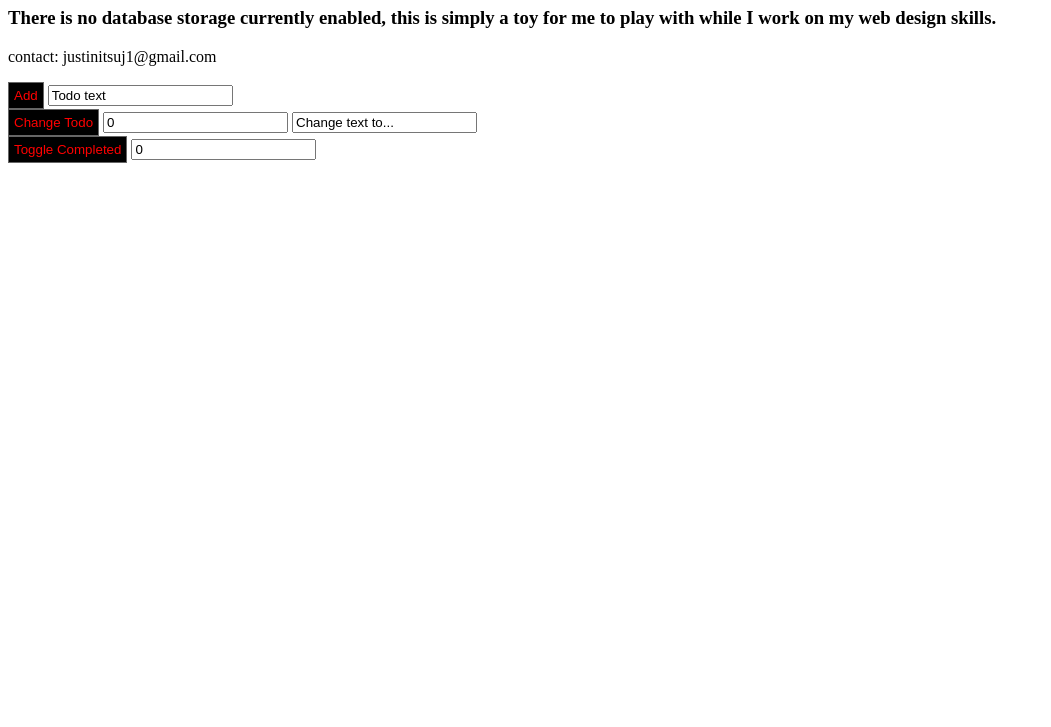
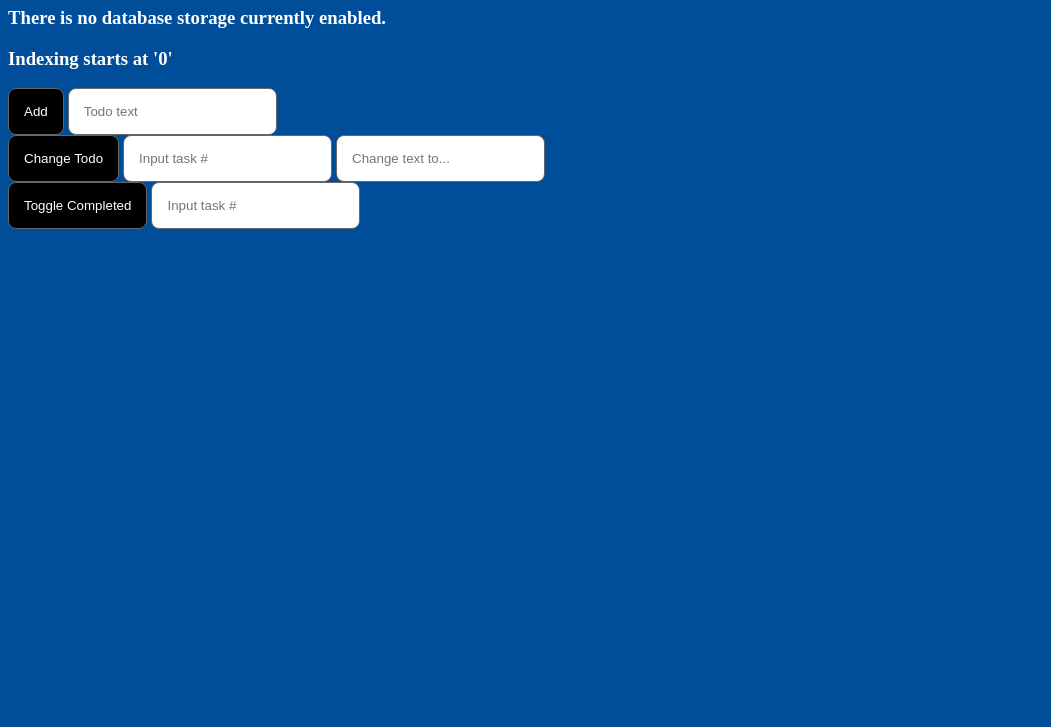
Before and after one commit to JustinOliver/todoList, a plain HTML site: page index.html in a window 1280 px wide. Shown: the part 73-800 px from the top of the page, without its empty margins (0-1051 px from the left). Drawn offline with Linux system fonts and the light colour scheme.

Commit message:
Add css and some style

```diff
--- a/index.html
+++ b/index.html
@@ -2,35 +2,27 @@
 <html>
   <head>
     <title>Justinitsuj's Todo List</title>
-    <style>
-      .btn {
-        padding: 5px;
-        background-color: black;
-        border: 1px solid #666;
-        color: red;
-        text-decoration:none;
-      }
-    </style>
+	<link rel="stylesheet" href="styles.css">
   </head>
   <body>
     <h1>Justinitsuj's Todo List</h1>
-    <h3>There is no database storage currently enabled, this is simply a toy for me to play with while I work on my web design skills.</h2>
-    <p>contact: justinitsuj1@gmail.com</p>
+    <h3>There is no database storage currently enabled.</h3>
+    <h3>Indexing starts at '0'</h3>
 
     <div>
       <button class= "btn" onclick="handlers.addTodo()">Add</button>
-      <input id="addTodoTextInput" type="text" value="Todo text">
+      <input id="addTodoTextInput" type="text" placeholder="Todo text">
     </div>
 
     <div>
       <button class= "btn" onclick="handlers.changeTodo()">Change Todo</button>
-      <input id="changeTodoPositionInput" type="number" value="0">
-      <input id="changeTodoTextInput" type="text" value="Change text to...">
+      <input id="changeTodoPositionInput" type="number" placeholder="Input task #">
+      <input id="changeTodoTextInput" type="text" placeholder="Change text to...">
     </div>
 
     <div>
       <button class= "btn" onclick="handlers.toggleCompleted()">Toggle Completed</button>
-      <input id="toggleCompletedPositionInput" type="number" value=0>
+      <input id="toggleCompletedPositionInput" type="number" placeholder="Input task #">
     </div>
 
     <ul>
--- a/script.js
+++ b/script.js
@@ -78,9 +78,9 @@ var view = {
       var todoTextWithCompletion = '';
 
       if (todo.completed === true) {
-        todoTextWithCompletion = '(x) ' + todo.todoText;
+        todoTextWithCompletion = '(Done) ' + todo.todoText;
       } else {
-        todoTextWithCompletion = '( ) ' + todo.todoText;
+        todoTextWithCompletion = '(Not Done) ' + todo.todoText;
       }
 
       todoLi.id = position;
--- /dev/null
+++ b/styles.css
@@ -0,0 +1,27 @@
+html, body {
+	background-color: #004d99;
+	color: white;
+}
+
+h1 {
+	text-align: center;
+}
+
+input {
+	padding: 15px;
+	border-radius: 8px;
+	border: 1px solid #666;
+}
+
+.btn {
+	padding: 15px;
+	background-color: black;
+	border: 1px solid #666;
+	color: white;
+	border-radius: 8px;
+}
+
+.button:hover {
+    background-color: white;
+    color: #004d99;
+}
```
